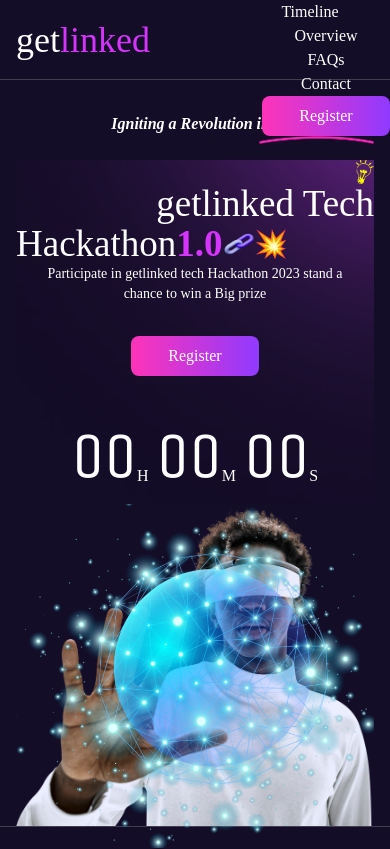
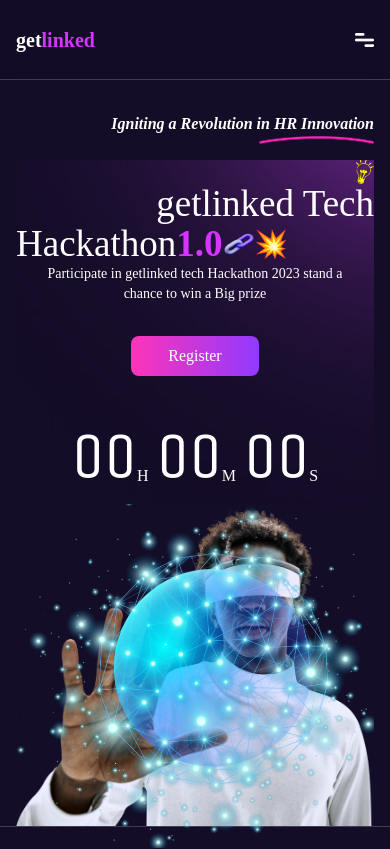
Before and after one commit to Intelligence247/getLinkedCodeChallenge, a React (Vite) app: page / in a window 390 px wide. Shown: the top 849 px of the page. Built offline with nearby package versions, Linux system fonts and the light colour scheme.

Commit message:
responsiveness

```diff
--- a/index.html
+++ b/index.html
@@ -7,7 +7,7 @@
     <meta name="viewport" content="width=device-width, initial-scale=1.0" />
     <title>Getlinked Hackathon</title>
   </head>
-  <body>
+  <body class="bg-primarybg">
     <div id="root"></div>
     <script type="module" src="/src/main.jsx"></script>
   </body>
--- a/src/Components/Footer/Footer.css
+++ b/src/Components/Footer/Footer.css
@@ -1,15 +1,18 @@
+/* .footerWrapper *{
+    @apply scale-95
+} */
 .footerWrapper{
     @apply flex flex-col bg-primarybg justify-center items-center lg:px-20 px-4 border-b-gray-50 border-b-[1px] space-y-8 py-12
 }
 .footerWrapper2{
-    @apply grid lg:grid-cols-3 w-full
+    @apply grid lg:grid-cols-3 grid-cols-1 lg:space-y-0 space-y-6 w-full
 }
 .footertop{
-    @apply flex flex-col space-y-16
+    @apply flex flex-col lg:space-y-16 space-y-10
 }
 .footerHeader{
     font-family: Clash Display;
-    @apply text-4xl
+    @apply lg:text-4xl text-[20px] font-bold
 }
 .footerHeader span{
     @apply text-primaryPurple
@@ -18,7 +21,7 @@
     @apply flex justify-start lg:items-center flex-col
 }
 .footercenter2{
-    @apply flex lg:justify-start items-baseline flex-col space-y-4
+    @apply flex lg:justify-start items-baseline flex-col lg:space-y-4 space-y-2
 
 }
 .footercenter2 h1,.footerbottom h1{
@@ -28,7 +31,7 @@
     @apply  flex items-center space-x-4
 }
 .footerbottom{
-    @apply flex flex-col space-y-6
+    @apply flex flex-col lg:space-y-4 space-y-2
 }
 .footerbottom .phone{
     @apply flex space-x-2 justify-start items-center
--- a/src/Components/NavBar/NavBar.css
+++ b/src/Components/NavBar/NavBar.css
@@ -1,21 +1,29 @@
 .navWraper{
     @apply flex lg:px-20 px-4 justify-center items-center
      h-20 bg-primarybg border-b-gray-50 border-b-[1px]
-    border-opacity-20 fixed top-0 w-full z-30
+    border-opacity-20 fixed top-0 w-full z-30 backdrop-blur-[9px] bg-opacity-30
 }
 .navLeft{
     font-family: Clash Display;
-    @apply text-4xl
+    @apply lg:text-4xl text-[20px] font-bold
 }
 .navLeft span{
     @apply text-primaryPurple
 }
 .navRight{
-    @apply flex lg:flex-row flex-col space-x-8 items-center lg:relative fixed top-0 right-0
+    @apply flex lg:flex-row flex-col lg:space-x-8 lg:space-y-0 space-y-8 lg:items-center lg:relative fixed top-0 lg:bg-primarybg bg-[#150E28]
+    lg:w-max w-[70%] right-0 lg:h-auto h-screen justify-center items-start pl-5
+
+}
+.navRightA{
+    @apply -right-[70%]
 }
 .navRight a {
     @apply inline-block
 }
  .harmBurger{
-    @apply lg:hidden
+    @apply relative flex justify-center items-center lg:hidden
  }
+ .navWraper button{
+    @apply m-0
+ }
--- a/src/Components/NavBar/NavBar.jsx
+++ b/src/Components/NavBar/NavBar.jsx
@@ -1,6 +1,7 @@
-import React from 'react'
+import React, { useState } from 'react'
 import "./NavBar.css"
 const NavBar = () => {
+  const [active, setactive] = useState(true);
     const navObj = [
         {
         text: 'Timeline',
@@ -25,7 +26,7 @@
     <div className='navWraper'>
       <div className="navLeft">get<span>linked</span></div>
       <span className='flex-grow-[1]'></span>
-      <div className="navRight">
+      <div className={`navRight ${active?'navRightA':'navRight'}`}>
         {
             navObj.map((n,i)=>(
             <a href={n.link} key={i}>{n.text}</a>
@@ -33,10 +34,10 @@
         }
         <button>Register</button>
       </div>
-      <div className="harmBurger">
-        <p></p>
-        <p></p>
-        <p></p>
+      <div className="harmBurger"
+      onClick={()=>setactive(!active)}
+      >
+       <img src={`${active?"/burgera.png":"/burgerx.png"}`} alt="" />
       </div>
     </div>
   )
--- a/src/Components/Partner/Partner.css
+++ b/src/Components/Partner/Partner.css
@@ -6,21 +6,25 @@
     @apply flex w-full justify-center items-center flex-col space-y-4
 }
 .partnerHeader p{
-    @apply lg:w-[45%] w-full text-center
+    @apply lg:w-[45%] w-full text-center lg:text-base text-sm
 }
+
 .partnerHeader h1{
     @apply lg:text-[2rem] text-[20px] font-bold
 }
 .partnerMain{
-    @apply flex flex-wrap lg:w-[50rem] w-full gap-6 m-auto justify-center items-center border-[1px] border-primaryPurple p-14
+    @apply grid grid-cols-3 flex-wrap lg:w-[50rem] w-full lg:gap-6 gap-4 m-auto justify-center items-center border-[1px] border-primaryPurple lg:p-14 p-5
 }
 .eachPartnerImg{
-    @apply flex space-x-8
+    @apply flex lg:space-x-8 space-x-4
 }
 
 .imgW{
-@apply border-b-4 relative border-primaryPurple p-3 px-6 w-40 flex justify-center items-center
+@apply lg:border-b-4 border-b-[2px] relative border-primaryPurple lg:p-3 lg:px-6 lg:pr-0 lg:w-40 lg:h-36 h-10 w-12 flex justify-center items-center pb-1
 
+}
+.imgW img{
+    @apply lg:w-max w-8
 }
 
 .imgW:nth-of-type(4),
@@ -30,5 +34,5 @@
 }
 
 .eachPartnerImg .Line{
-@apply h-28 w-1 bg-primaryPurple
+@apply lg:h-28 h-8 lg:w-1 w-[1.5px] bg-primaryPurple
 }
--- a/src/Components/Privacy/Privacy.css
+++ b/src/Components/Privacy/Privacy.css
@@ -1,16 +1,24 @@
 .privacyWrapper{
-    @apply bg-primarybg py-12 lg:grid grid-cols-2 lg:px-20 px-4 items-center
+    @apply bg-primarybg py-12 lg:grid grid-cols-2 lg:space-x-4 lg:space-y-0 space-y-10 lg:px-20 px-4 items-center
+}
+.privacyLeft1{
+    @apply flex-col flex space-y-8
+}
+.privacyLeft1 > p,.privacyLeft > p, .privacyRightHeader p{
+    @apply lg:text-base text-sm lg:text-start text-center
 }
 .privacyLeft{
-    @apply p-4 flex-col flex space-y-8 justify-center items-center bg-[url('/purple.png')]  bg-right-top border-primaryPurple border-[1px]
+    @apply p-4 py-12 flex-col flex space-y-8 justify-center items-center bg-[url('/purple.png')]  bg-right-top border-primaryPurple border-[1px]
 }
-
+.privacyHeader {
+    @apply flex-col flex justify-center lg:items-start items-center
+}
 .privacyHeader p{
-    @apply text-[2rem] leading-[2rem]
+    @apply lg:text-[2rem] lg:leading-[2rem] text-[20px] leading-[20px]
 }
 .privacyHeader P:last-child{
     @apply text-primaryPurple
 }
 .privacyRight{
-    @apply bg-[url('/privacyVector.png')] bg-center bg-cover bg-no-repeat
+    @apply bg-[url('/privacyVector.png')] bg-cover bg-center bg-no-repeat
 }
--- a/src/Components/Privacy/Privacy.jsx
+++ b/src/Components/Privacy/Privacy.jsx
@@ -4,12 +4,16 @@
 const Privacy = () => {
   return (
     <div className='privacyWrapper'>
-      <div className="privacyLeft">
+      <div className="privacyLeft1">
       <div className="privacyHeader w-full">
             <p>Privacy Policy and</p>
             <p>Terms</p>
         </div>
-        <p>At getlinked tech Hackathon 1.0, we value your privacy
+        <p>Last updated on September 12, 2023</p>
+        <p>Below are our privacy & policy, which outline a lot of goodies.
+it’s our aim to always take of our participant</p>
+      <div className="privacyLeft">
+              <p>At getlinked tech Hackathon 1.0, we value your privacy
 and are committed to protecting your personal information.
 This Privacy Policy outlines how we collect, use, disclose,
 and safeguard your data when you participate in our tech
@@ -20,20 +24,20 @@
     <p className='text-primaryPurple font-bold'>Licensing Policy</p>
     <p>Here are terms of our Standard License:</p>
 </div>
-<div className="list flex justify-center items-baseline space-x-4">
+<div className="list flex lg:items-baseline items-start space-x-4">
     <img src="/list.png" alt="" />
-    <p className='leading-7'>The Standard License grants you a non-exclusive right to
+    <p className='leading-7 lg:text-base text-sm  '>The Standard License grants you a non-exclusive right to
 navigate and register for our event</p>
 </div>
 {/*  */}
 <div className="list flex justify-center items-baseline space-x-4">
     <img src="/list.png" alt="" />
-    <p className='leading-7'>You are licensed to use the item available at any free source
+    <p className='leading-7 lg:text-base text-sm '>You are licensed to use the item available at any free source
 sites, for your project developement</p>
 </div>
 <button>Read More</button>
       </div>
-
+      </div>
       <div className="privacyRight">
        <img src="privacyImg.png" alt="" />
       </div>
--- a/src/Components/Prizes/Price.css
+++ b/src/Components/Prizes/Price.css
@@ -16,7 +16,7 @@
 
 }
 .priceHeader p{
-    @apply text-[2rem] leading-[2rem]
+    @apply lg:text-[2rem] lg:leading-[2rem] text-[20px] leading-[20px]
 }
 .priceHeader P:last-child{
     @apply text-primaryPurple
--- a/src/Components/Prizes/Prices.jsx
+++ b/src/Components/Prizes/Prices.jsx
@@ -4,16 +4,21 @@
 const Prices = () => {
   return (
     <div className='priceWrapper'>
-      <div className="priceLeft relative">
+      <div className="priceLeft relative lg:block hidden">
         <img src="/purple.png" className='absolute lg:left-[20%]' alt="" />
         <img src="/cup.png"  className='relative z-10' alt="" />
       </div>
+
       <div className="priceRight">
         <div className="priceHeader">
-            <p>Price and</p>
+            <p>Prizes and</p>
             <p>Rewards</p>
         </div>
-        <h2 className='lg:w-[20rem] w-full'>Highlight of the prizes or rewards for winners and for Participants</h2>
+       <h2 className='lg:w-[20rem] w-full lg:texrt-base text-sm lg:text-start text-center'>Highlight of the prizes or rewards for winners and for Participants</h2>
+       <div className="priceLeft relative lg:hidden block">
+        <img src="/purple.png" className='absolute left-0 -top-20' alt="" />
+        <img src="/cup.png"  className='relative z-10' alt="" />
+      </div>
         <div className="awards">
 <PrizeCrd
 position={'2nd'}
--- a/src/Components/Timeline/Timeline.css
+++ b/src/Components/Timeline/Timeline.css
@@ -16,7 +16,7 @@
 
  }
  .mobileView{
-   @apply flex-col space-y-4
+   @apply flex-col flex space-y-4 justify-start items-start lg:hidden block
  }
  .timelineLeft,.timelineRight{
     @apply w-[40%] flex-col flex space-y-[6rem]
```
Also changed, not shown: public/burgera.png (added), public/burgerx.png (added).
